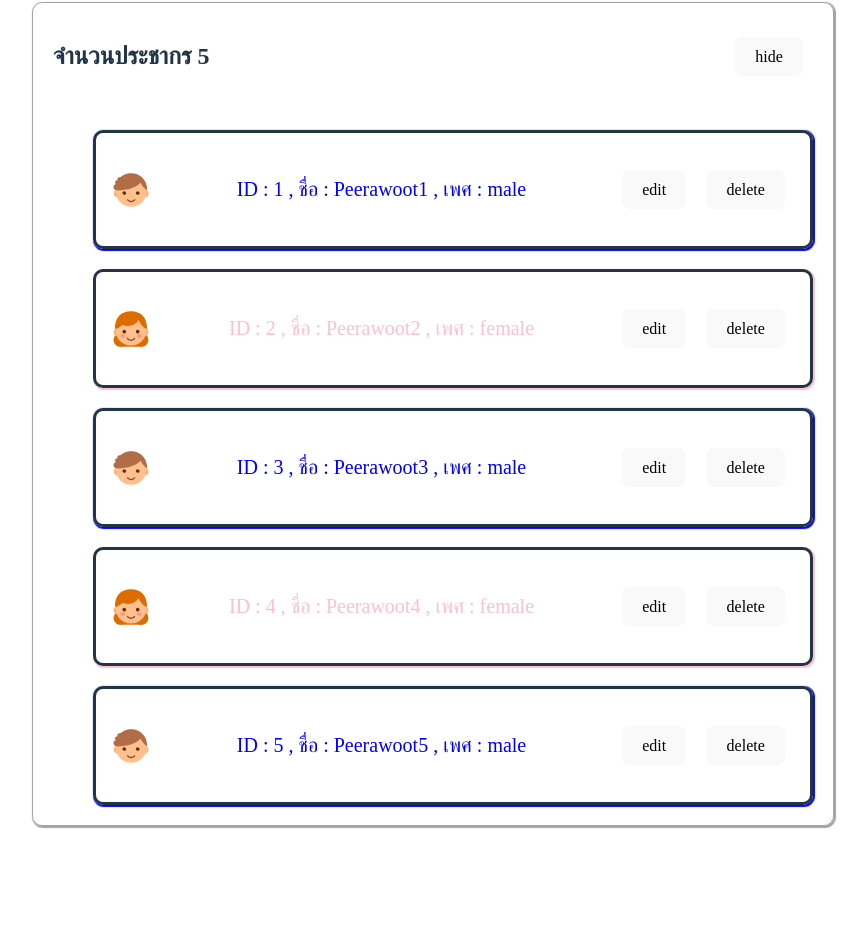
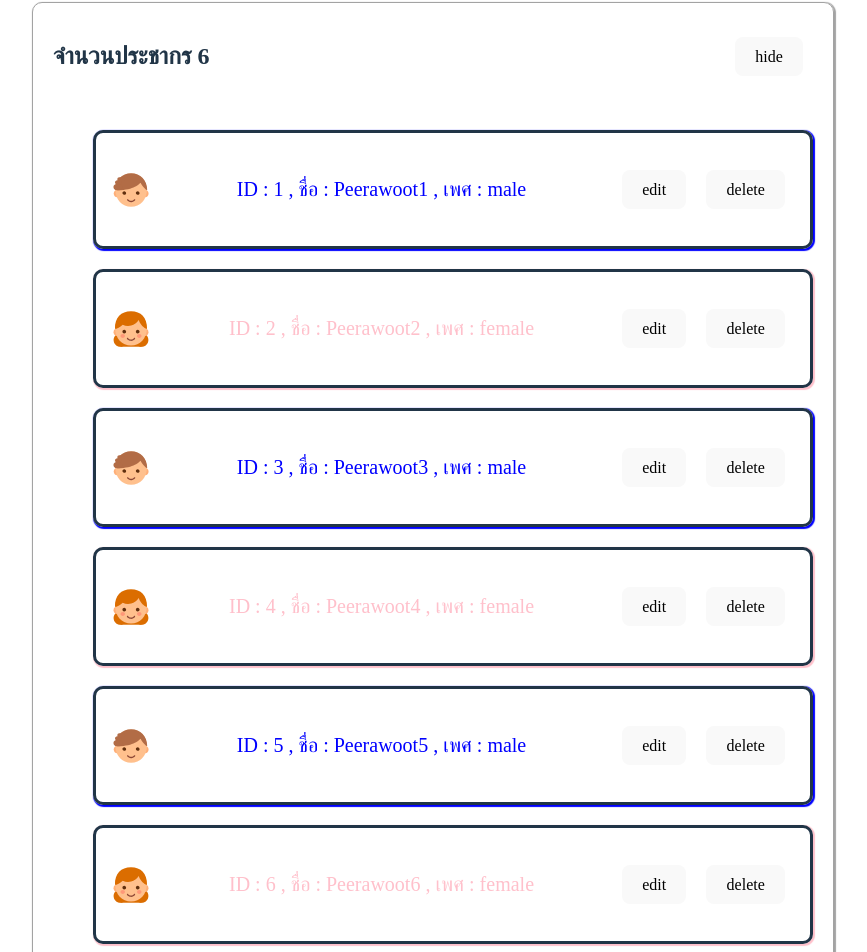
Before and after one commit to pls2s/Practice_React, a React (Vite) app: page / in a window 1280 px wide. Shown: the part 512-1464 px from the top of the page, without its empty margins (207-1074 px from the left). Before the commit the page ends 1358 px from the top, so only its background shows below. Built offline with nearby package versions, Linux system fonts and the light colour scheme.

Commit message:
props adv

```diff
--- a/src/App.jsx
+++ b/src/App.jsx
@@ -1,13 +1,11 @@
 //is a component
 import { useState } from "react";
-import Header from './components/Header'; //import component 'Header from "./components/Header";';
-import PersonList from './components/PersonList';
-import './App.css'
+import Header from "./components/Header"; //import component 'Header from "./components/Header";';
+import PersonList from "./components/PersonList";
+import "./App.css";
 function App() {
   const name = "Peerawoot";
   const [age, setAge] = useState(30); //ตัวแปรสถานะ เปลี่ยนได้ตลอดเวลาที่ใ้ชงาน
-
-
 
   function addAge() {
     setAge(age + 1);
@@ -23,21 +21,29 @@ function App() {
     }
   }
 
+  const [data, _setData] = useState([
+    { id: 1, name: "Peerawoot1", gender: "male" },
+    { id: 2, name: "Peerawoot2", gender: "female" },
+    { id: 3, name: "Peerawoot3", gender: "male" },
+    { id: 4, name: "Peerawoot4", gender: "female" },
+    { id: 5, name: "Peerawoot5", gender: "male" },
+    { id: 6, name: "Peerawoot6", gender: "female" },
+  ]);
 
   return (
     //ถ้ามี html มากว่า 1 คำสั่งต้องมี <> </> , return คือการส่ง html ไปทำงานที่ main.jsx
     <div className="App">
-      <Header title = "My pactice props" />{/*เรียกใช้ component และส่ง props title ไปทำงาน*/}
+      <Header title="My pactice props" />
+      {/*เรียกใช้ component และส่ง props title ไปทำงาน*/}
       <main>
-
         <h1 className="title">สวัสดีครับผม :{name}</h1>
         <p>อายุ :{age} </p>
         <button onClick={() => addAge()}>add age</button>
         <button onClick={() => deleteAge()}>delete age</button>
         <button onClick={() => setAge(30)}>reset</button>
-
       </main>
-      <PersonList />{/*เรียกใช้ component*/}
+      <PersonList data={data} />
+      {/*เรียกใช้ component และส่ง data ไปทำงาน*/}
     </div>
   );
 } //คำสั่ง js จะเขียนอยู่ใน {}
--- a/src/components/PersonList.jsx
+++ b/src/components/PersonList.jsx
@@ -1,17 +1,9 @@
 import { useState } from "react";
-import boy from "../assets/boy.svg";
-import girl from "../assets/girl.svg";
 import "./PersonList.css";
+import User from "./User";
 
-function PersonList() {
-
-    const [data, _setData] = useState([
-    { id: 1, name: "Peerawoot1", gender: "male" },
-    { id: 2, name: "Peerawoot2", gender: "female" },
-    { id: 3, name: "Peerawoot3", gender: "male" },
-    { id: 4, name: "Peerawoot4", gender: "female" },
-    { id: 5, name: "Peerawoot5", gender: "male" }]);
-
+function PersonList(props) {
+    const data = props.data; //รับ data มาจาก App
     const [show, setShow] = useState(true);
     return (
         <div className="container">
@@ -23,14 +15,7 @@ function PersonList() {
             <div className="body">
                 <ul>
                     {show && data.map((obj) => ( //map คือการวนลูป ข้อมูลทุกตัวใน data useState ใช้ show เพื่อสลับการแสดงข้อมูล
-                        <li key={obj.id} style={{borderStyle : "solid", boxShadow: obj.gender === "male" ? "1px 1px 1px 1px blue" : "1px 1px 1px 1px pink", bordercolor: obj.gender === "male" ? "blue" : "pink"}}>  {/*key เป็น id ของข้อมูล จะต้องใช้อันที่ข้อมูลไม่ช้ำ */}
-                            <img src={obj.gender === "male" ? boy : girl} width={40} height={40}/> {/*ถ้าเป็นชายให้แสดง boy ถ้าเป็นหญิงให้แสดง girl*/}
-                            <p style={{color: obj.gender === "male" ? "blue" : "pink"}}>ID : {obj.id} , ชื่อ : {obj.name} , เพศ : {obj.gender} </p> {/*ถ้าเป็นชายให้แสดง blue ถ้าเป็นหญิงให้แสดง pink*/}
-                            <div className="control">
-                                <button>edit</button>
-                                <button>delete</button>
-                            </div>
-                        </li>
+                        <User key={obj.id} obj={obj}/> //ส่งข้อมูลไปใช้ใน User
                     ))}
                 </ul>
             </div>
--- /dev/null
+++ b/src/components/User.jsx
@@ -0,0 +1,19 @@
+import boy from "../assets/boy.svg";
+import girl from "../assets/girl.svg";
+function User({obj}) { //รับ props มาใช้ ที่สืบทอดมาจาก PersonList และpersonList ก็สืบทอดมาจาก App อีก
+
+    return (
+        <>
+            <li  style={{borderStyle : "solid", boxShadow: obj.gender === "male" ? "1px 1px 1px 1px blue" : "1px 1px 1px 1px pink", bordercolor: obj.gender === "male" ? "blue" : "pink"}}>  {/*key เป็น id ของข้อมูล จะต้องใช้อันที่ข้อมูลไม่ช้ำ */}
+                <img src={obj.gender === "male" ? boy : girl} width={40} height={40}/> {/*ถ้าเป็นชายให้แสดง boy ถ้าเป็นหญิงให้แสดง girl*/}
+                <p style={{color: obj.gender === "male" ? "blue" : "pink"}}>ID : {obj.id} , ชื่อ : {obj.name} , เพศ : {obj.gender} </p> {/*ถ้าเป็นชายให้แสดง blue ถ้าเป็นหญิงให้แสดง pink*/}
+                <div className="control">
+                    <button>edit</button>
+                    <button>delete</button>
+                </div>
+            </li>
+        </>
+    );
+}
+
+export default User;
```
Lines whose indentation alone changed are shown as unchanged.
